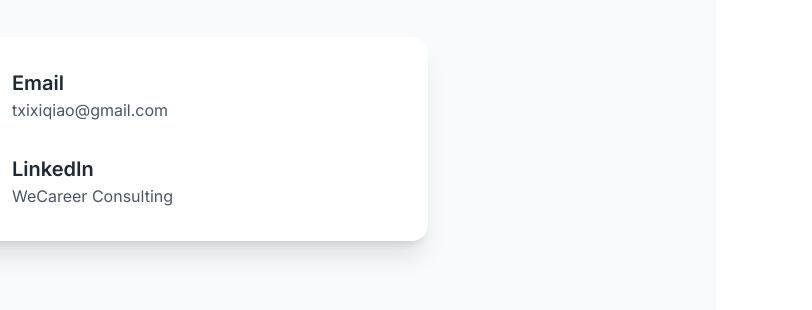
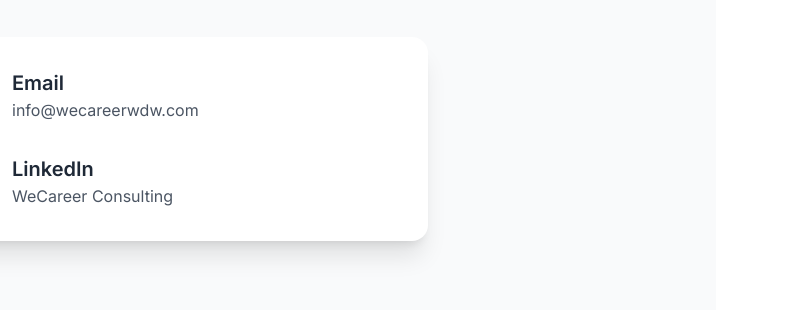
Before and after one commit to WeCareer/wecareer.github.io, a plain HTML site: page index.html in a window 1280 px wide. Shown: the part 6889-7199 px from the top of the page, 468-1280 px from the left. Drawn offline with nearby package versions, Linux system fonts and the light colour scheme.

Commit message:
change email address

```diff
--- a/index.html
+++ b/index.html
@@ -347,7 +347,7 @@
                     </div>
                     <div>
                         <h3 class="text-xl font-semibold text-gray-800">Email</h3>
-                        <a href="mailto:txixiqiao@gmail.com" class="text-gray-600 hover:text-red-500 transition-colors">txixiqiao@gmail.com</a>
+                        <a href="mailto:txixiqiao@gmail.com" class="text-gray-600 hover:text-red-500 transition-colors">info@wecareerwdw.com</a>
                     </div>
                 </div>
 
```
